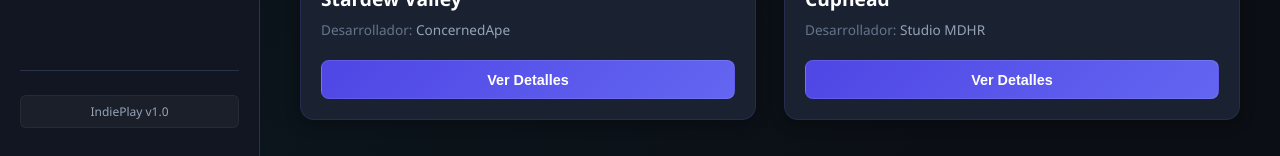
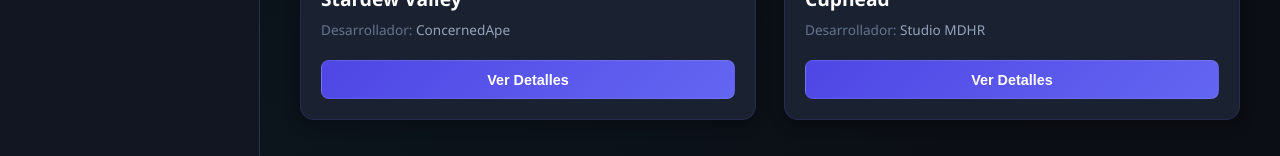
Before and after one commit to SpiritKing20/SegundoParcial2026-2, a React (Vite) app in the folder Parcial2/: page / in a window 1280 px wide. Shown: the part 1166-1322 px from the top of the page. Built offline with nearby package versions, Linux system fonts and the light colour scheme.

Commit message:
Remover badge IndiePlay v1.0 del pie de la barra lateral

```diff
--- a/Parcial2/src/componentes/Sidebar.jsx
+++ b/Parcial2/src/componentes/Sidebar.jsx
@@ -87,9 +87,6 @@
         </ul>
       </nav>
 
-      <div className="sidebar-footer">
-        <div className="sidebar-badge">IndiePlay v1.0</div>
-      </div>
     </aside>
   );
 }
--- a/Parcial2/src/style.css
+++ b/Parcial2/src/style.css
@@ -132,7 +132,6 @@
   padding: 1.75rem 1.25rem;
   display: flex;
   flex-direction: column;
-  justify-content: space-between;
 }
 
 .sidebar-nav {
@@ -228,21 +227,6 @@
   padding: 0.15rem 0.55rem;
   border-radius: 12px;
   box-shadow: 0 0 10px rgba(239, 68, 68, 0.5);
-}
-
-.sidebar-footer {
-  padding-top: 1.5rem;
-  border-top: 1px solid var(--border-color);
-}
-
-.sidebar-badge {
-  font-size: 0.75rem;
-  color: var(--text-muted);
-  text-align: center;
-  background: rgba(255, 255, 255, 0.04);
-  padding: 0.4rem 0.6rem;
-  border-radius: 6px;
-  border: 1px solid rgba(255, 255, 255, 0.05);
 }
 
 /* ==========================================================
@@ -438,10 +422,6 @@
     flex-direction: row;
     flex-wrap: wrap;
     justify-content: space-around;
-  }
-
-  .sidebar-footer {
-    display: none;
   }
 
   .catalog-content {
```
